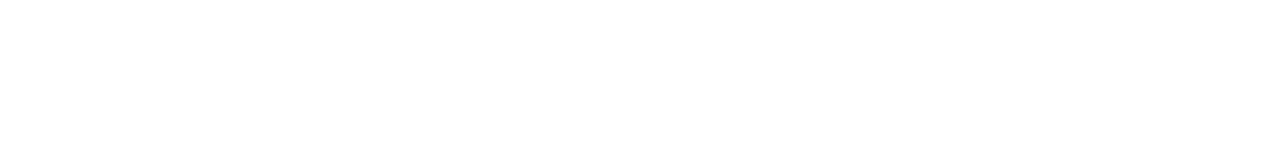
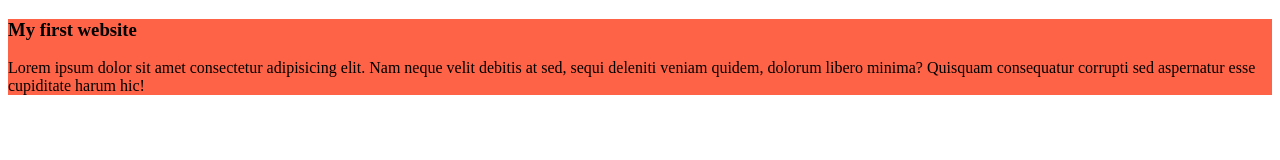
Before and after one commit to Apurba2283/my-simple-website, a plain HTML site: page index.html in a window 1280 px wide. Drawn offline with Linux system fonts and the light colour scheme.

Commit message:
added the first blog

```diff
--- a/index.html
+++ b/index.html
@@ -4,8 +4,13 @@
     <meta charset="UTF-8">
     <meta name="viewport" content="width=device-width, initial-scale=1.0">
     <title>My Simple Website</title>
+    <link rel="stylesheet" href="styles/blog.css">
 </head>
 <body>
+    <div>
+        <h3>My first website</h3>
+        <p>Lorem ipsum dolor sit amet consectetur adipisicing elit. Nam neque velit debitis at sed, sequi deleniti veniam quidem, dolorum libero minima? Quisquam consequatur corrupti sed aspernatur esse cupiditate harum hic!</p>
+    </div>
 
 </body>
 </html>
--- /dev/null
+++ b/styles/blog.css
@@ -0,0 +1,3 @@
+div{
+    background-color: tomato;
+}
```
